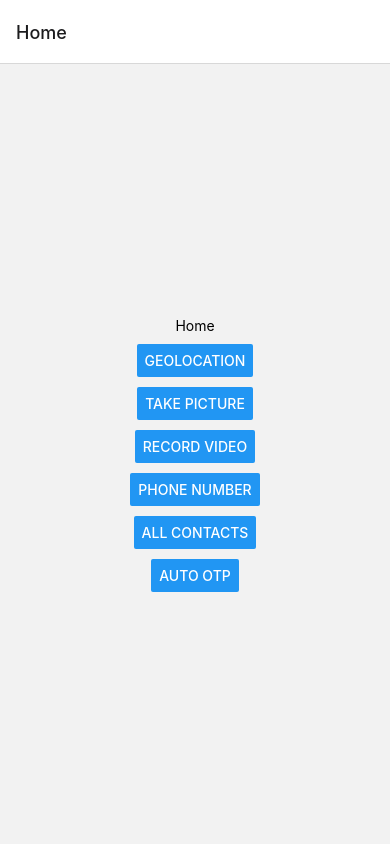
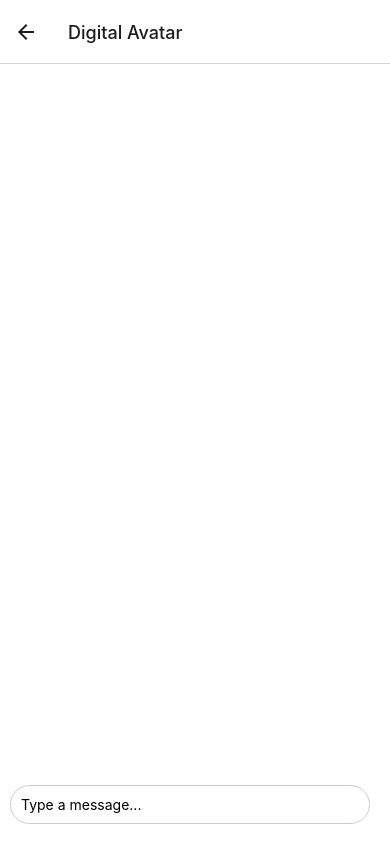
Before and after one commit to AvirukBasak/react-native-test-app, a React Native app: screen /DigitalAvatar in a window 390 px wide. Built offline with nearby package versions, Linux system fonts and the light colour scheme.

Commit message:
Add Digital Avatar view to App.tsx

```diff
--- a/App.tsx
+++ b/App.tsx
@@ -11,6 +11,7 @@ import {View, Text, Button} from 'react-native';
 import ContactList from './src/views/allContacts';
 import InstalledPhoneNumber from './src/views/allSimNumbers';
 import AutoOTP from './src/views/autoOTP';
+import DigitalAvatar from './src/views/digitalAvatar';
 
 const Stack = createStackNavigator();
 
@@ -49,6 +50,10 @@ const Home = () => {
       <Button
         title="Auto OTP"
         onPress={() => navigation.navigate('AutoOTP' as never)}
+      />
+      <Button
+        title="Digital Avatar"
+        onPress={() => navigation.navigate('DigitalAvatar' as never)}
       />
     </View>
   );
@@ -89,6 +94,11 @@ const App = () => {
           component={AutoOTP}
           options={{title: 'Auto OTP'}}
         />
+        <Stack.Screen
+          name="DigitalAvatar"
+          component={DigitalAvatar}
+          options={{title: 'Digital Avatar'}}
+        />
       </Stack.Navigator>
     </NavigationContainer>
   );
--- /dev/null
+++ b/src/views/digitalAvatar.tsx
@@ -0,0 +1,104 @@
+import React, {useState} from 'react';
+import {View, Text, TextInput, Image, StyleSheet, FlatList} from 'react-native';
+
+/*
+
+Job:
+- Display a floating avatar at the bottom right of the screen
+- Tapping on it opens a chat view near the avatar
+
+*/
+
+function ChatView() {
+  const [inputText, setInputText] = useState('');
+  const [messages, setMessages] = useState(
+    [] as {text: string; sent: boolean}[],
+  );
+
+  // Function to handle sending a new message
+  const sendMessage = () => {
+    if (inputText.trim()) {
+      setMessages([...messages, {text: inputText.trim(), sent: true}]);
+      setInputText('');
+    }
+  };
+
+  // Function to handle receiving a simulated response
+  const receiveResponse = () => {
+    setMessages([
+      ...messages,
+      {text: 'This is a simulated response.', sent: false},
+    ]);
+  };
+
+  // Render the chat UI
+  return (
+    <View style={chatviewStyles.container}>
+      <FlatList
+        data={messages}
+        renderItem={({item}) => (
+          <View
+            style={[
+              chatviewStyles.message,
+              item.sent ? chatviewStyles.sent : chatviewStyles.received,
+            ]}>
+            <Text style={chatviewStyles.messageText}>{item.text}</Text>
+          </View>
+        )}
+        keyExtractor={(item, index) => index.toString()}
+        inverted
+      />
+      <View style={chatviewStyles.inputContainer}>
+        <TextInput
+          style={chatviewStyles.input}
+          value={inputText}
+          onChangeText={setInputText}
+          placeholder="Type a message..."
+          onSubmitEditing={sendMessage}
+        />
+      </View>
+    </View>
+  );
+}
+
+const chatviewStyles = StyleSheet.create({
+  container: {
+    flex: 1,
+    backgroundColor: '#fff',
+    paddingHorizontal: 10,
+    paddingVertical: 20,
+  },
+  message: {
+    borderRadius: 10,
+    padding: 10,
+    marginVertical: 5,
+    maxWidth: '80%',
+  },
+  sent: {
+    backgroundColor: '#dcf8c6',
+    alignSelf: 'flex-end',
+  },
+  received: {
+    backgroundColor: '#e5e5ea',
+    alignSelf: 'flex-start',
+  },
+  messageText: {
+    fontSize: 16,
+  },
+  inputContainer: {
+    flexDirection: 'row',
+    alignItems: 'center',
+  },
+  input: {
+    flex: 1,
+    borderWidth: 1,
+    borderColor: '#ccc',
+    borderRadius: 20,
+    padding: 10,
+    marginRight: 10,
+  },
+});
+
+export default function DigitalAvatar() {
+  return <ChatView />;
+}
```
